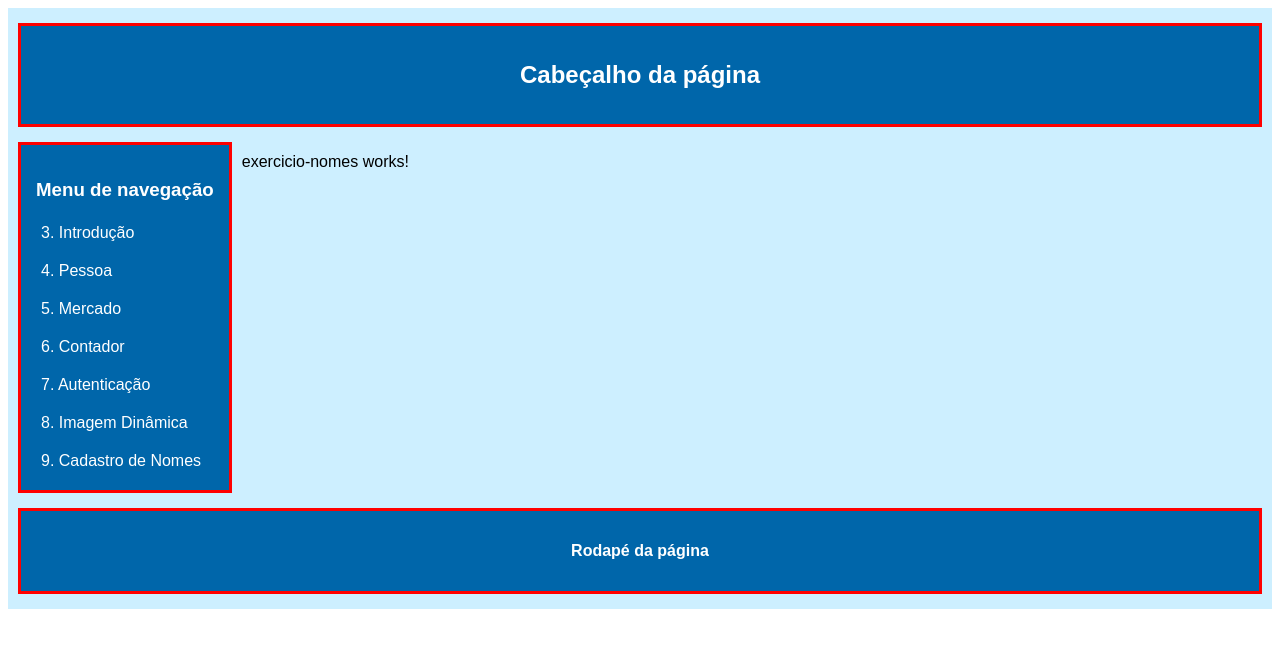
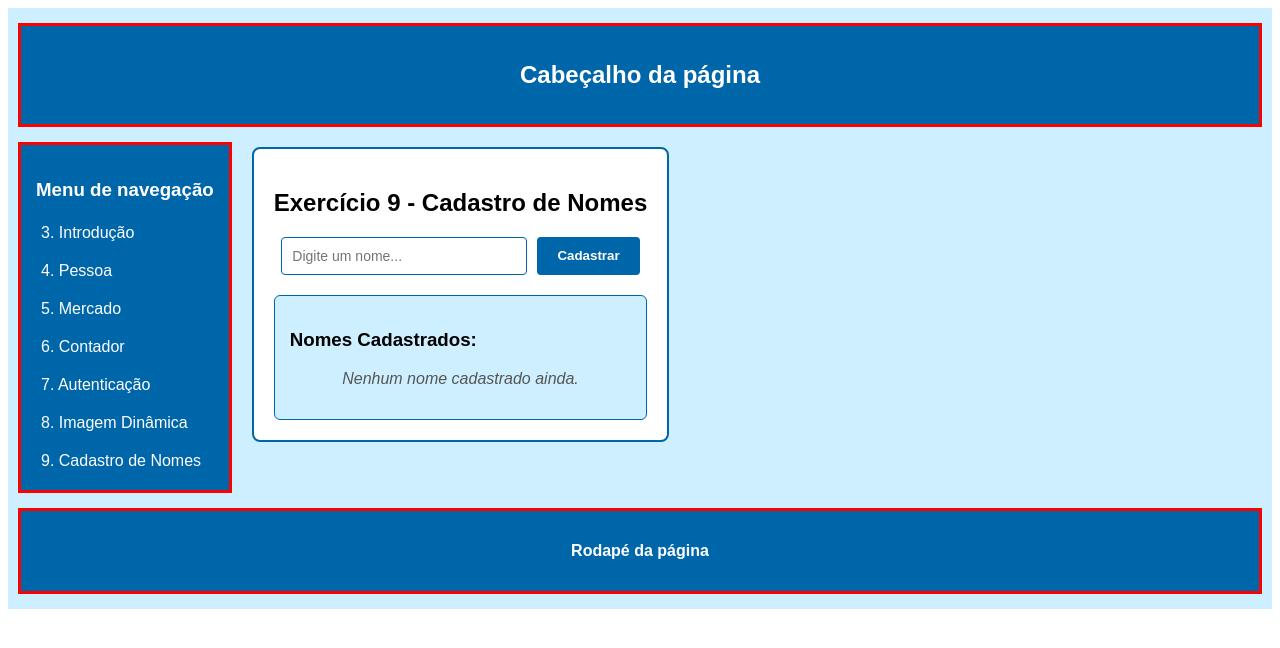
Before and after one commit to eduardoRvieira/atividade-angular, an Angular app: page /nomes in a window 1280 px wide. Shown: the top 648 px of the page. Built offline with nearby package versions, Linux system fonts and the light colour scheme.

Commit message:
faz exercicio 9

```diff
--- a/src/app/exercicio-nomes/exercicio-nomes.css
+++ b/src/app/exercicio-nomes/exercicio-nomes.css
@@ -0,0 +1,68 @@
+.nomes-container {
+  background-color: #ffffff;
+  border: 2px solid #0066aa;
+  padding: 20px;
+  margin: 10px;
+  border-radius: 8px;
+  font-family: Arial, sans-serif;
+  text-align: center;
+}
+
+.form-grupo {
+  margin: 20px 0;
+  display: flex;
+  justify-content: center;
+  gap: 10px;
+}
+
+.form-grupo input {
+  padding: 10px;
+  width: 60%;
+  border: 1px solid #0066aa;
+  border-radius: 4px;
+  font-size: 14px;
+}
+
+.form-grupo button {
+  background-color: #0066aa;
+  color: #ffffff;
+  border: none;
+  padding: 10px 20px;
+  font-weight: bold;
+  border-radius: 4px;
+  cursor: pointer;
+  transition: background 0.2s;
+}
+
+.form-grupo button:hover {
+  background-color: #004d80;
+}
+
+.lista-area {
+  margin-top: 20px;
+  text-align: left;
+  max-width: 400px;
+  margin-left: auto;
+  margin-right: auto;
+  background-color: #cdefff;
+  padding: 15px;
+  border-radius: 6px;
+  border: 1px solid #0066aa;
+}
+
+.lista-area ul {
+  padding-left: 20px;
+}
+
+.lista-area li {
+  margin: 8px 0;
+  font-size: 16px;
+  font-weight: bold;
+  color: #003355;
+}
+
+.vazio {
+  color: #555;
+  font-style: italic;
+  text-align: center;
+}
--- a/src/app/exercicio-nomes/exercicio-nomes.html
+++ b/src/app/exercicio-nomes/exercicio-nomes.html
@@ -1 +1,25 @@
-<p>exercicio-nomes works!</p>
+<div class="nomes-container">
+  <h2>Exercício 9 - Cadastro de Nomes</h2>
+
+  <div class="form-grupo">
+    <input
+      type="text"
+      [(ngModel)]="nomeInput"
+      placeholder="Digite um nome..."
+      (keyup.enter)="adicionarNome()"
+    />
+    <button (click)="adicionarNome()">Cadastrar</button>
+  </div>
+
+  <div class="lista-area">
+    <h3>Nomes Cadastrados:</h3>
+
+    <p class="vazio" *ngIf="listaNomes.length === 0">Nenhum nome cadastrado ainda.</p>
+
+    <ul *ngIf="listaNomes.length > 0">
+      <li *ngFor="let nome of listaNomes; let i = index">
+        <span>{{ i + 1 }}. {{ nome }}</span>
+      </li>
+    </ul>
+  </div>
+</div>
--- a/src/app/exercicio-nomes/exercicio-nomes.ts
+++ b/src/app/exercicio-nomes/exercicio-nomes.ts
@@ -1,9 +1,23 @@
 import { Component } from '@angular/core';
+import { CommonModule } from '@angular/common';
+import { FormsModule } from '@angular/forms';
 
 @Component({
-  imports: [],
   selector: 'app-exercicio-nomes',
-  styleUrl: './exercicio-nomes.css',
+  standalone: true,
+  imports: [CommonModule, FormsModule],
   templateUrl: './exercicio-nomes.html',
+  styleUrl: './exercicio-nomes.css'
 })
-export class ExercicioNomes {}
+export class ExercicioNomes {
+  nomeInput: string = '';
+
+  listaNomes: string[] = [];
+
+  adicionarNome() {
+    if (this.nomeInput.trim() !== '') {
+      this.listaNomes.push(this.nomeInput.trim());
+      this.nomeInput = '';
+    }
+  }
+}
```
